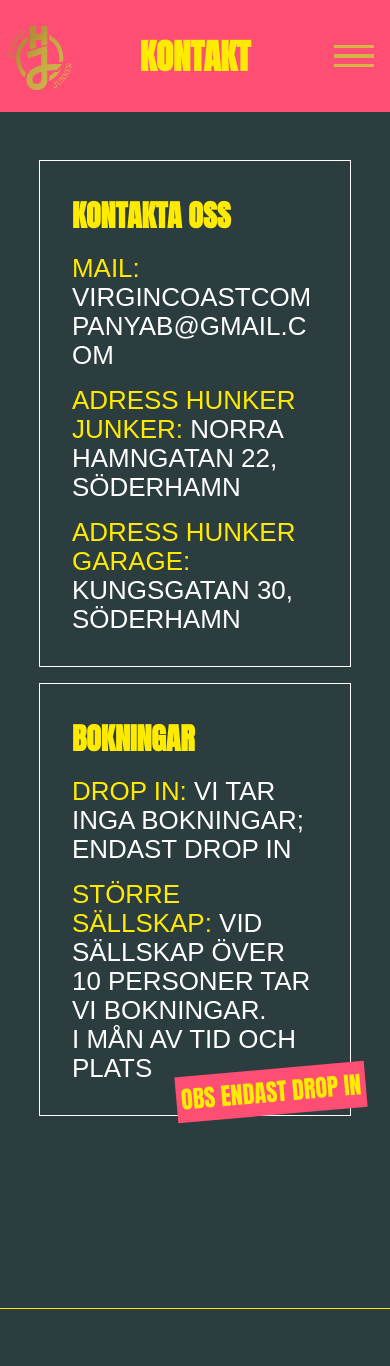
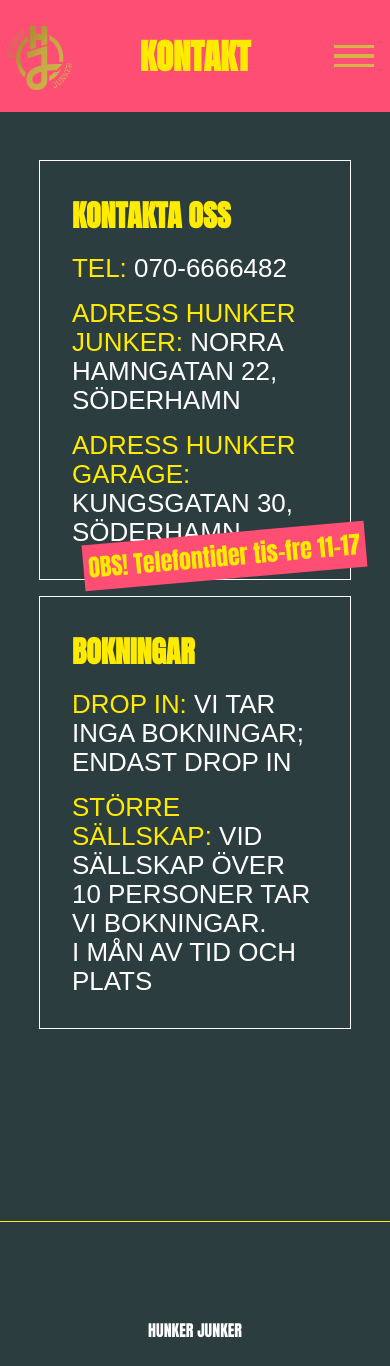
Before and after one commit to HunkerJunker/hunkerjunker, a Next.js app: page /contact in a window 390 px wide. Shown: the top 1366 px of the page. Built offline with nearby package versions, Linux system fonts and the light colour scheme; a web font is replaced by a local one.

Commit message:
added phonenumber bookings

```diff
--- a/src/features/Contact/views/ContactView.view.tsx
+++ b/src/features/Contact/views/ContactView.view.tsx
@@ -10,10 +10,13 @@
       <ContactSection>
         <SecondaryHeader title='KONTAKT' />
 
-        <EachContactInfo title='KONTAKTA OSS'>
-          <A target='_blank' href='mailto:virgincoastcompanyab@gmail.com'>
-            <Span>MAIL: </Span>
-            VIRGINCOASTCOMPANYAB@GMAIL.COM
+        <EachContactInfo
+          title='KONTAKTA OSS'
+          obsTitle='OBS! Telefontider tis-fre 11-17 '
+        >
+          <A href='tel:070-6666482'>
+            <Span>TEL: </Span>
+            070-6666482
           </A>
           {/* <Text>
             <Span>TELEFON: </Span>
@@ -28,7 +31,7 @@
             KUNGSGATAN 30, SÖDERHAMN
           </Text>
         </EachContactInfo>
-        <EachContactInfo title='BOKNINGAR' obsTitle='OBS ENDAST DROP IN'>
+        <EachContactInfo title='BOKNINGAR'>
           <Text>
             <Span>DROP IN: </Span>
             VI TAR INGA BOKNINGAR; ENDAST DROP IN
```
